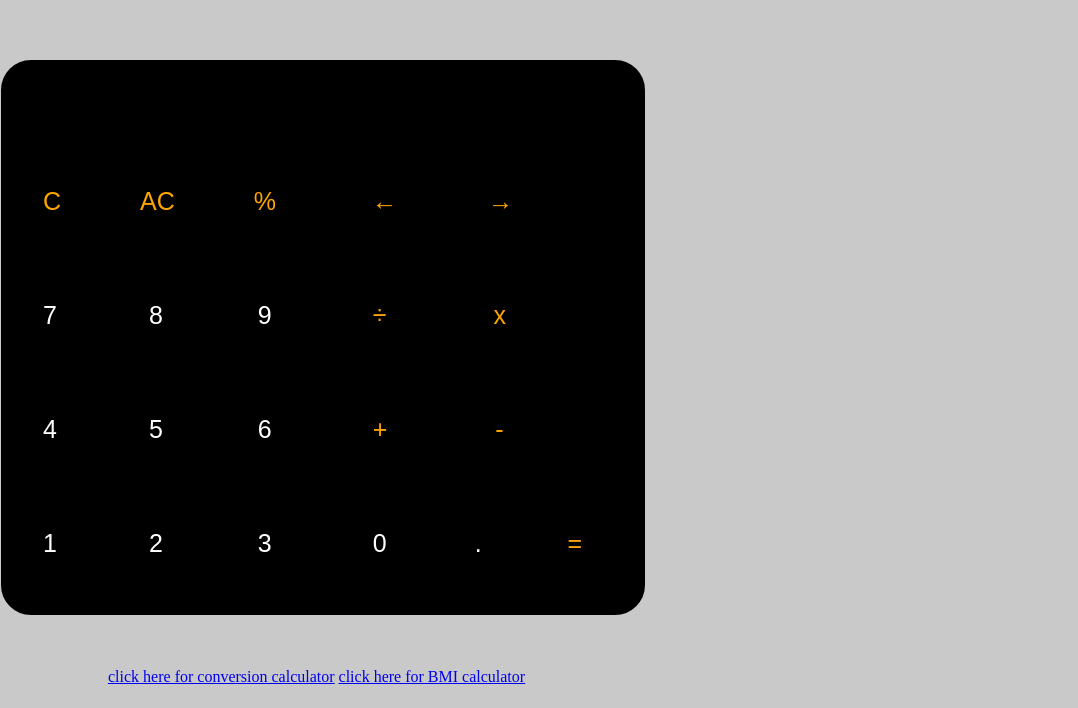
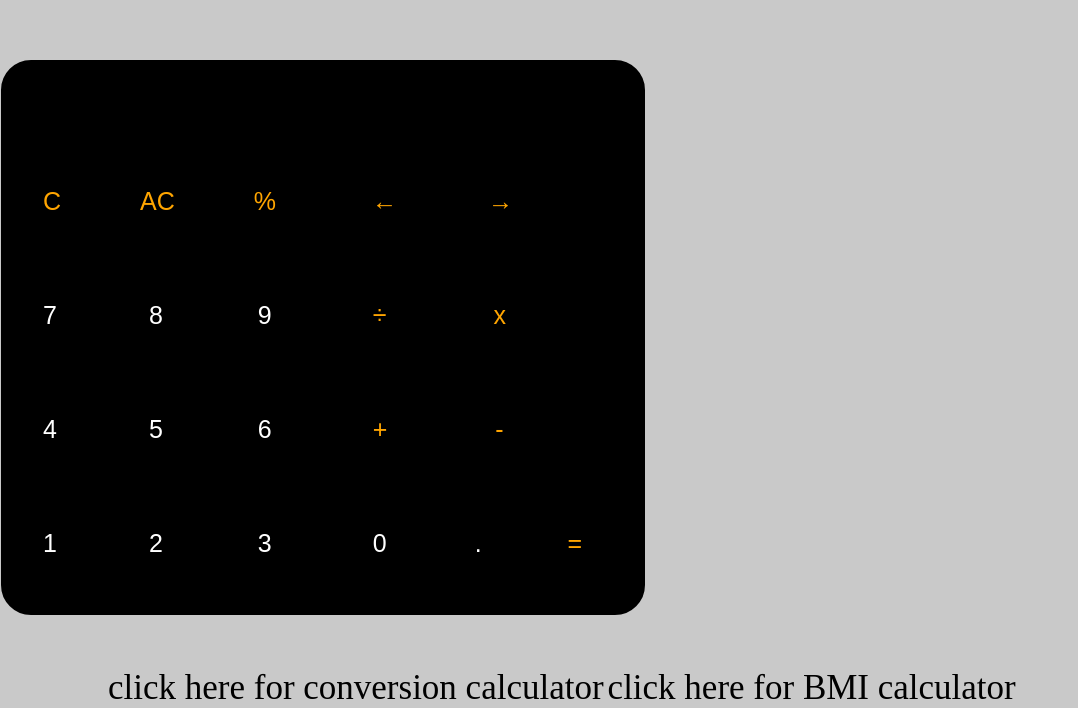
Before and after one commit to Himanshu073/calci555, a plain HTML site: page index.html in a window 1280 px wide. Shown: the part 140-848 px from the top of the page, without its empty margins (0-1078 px from the left). Before the commit the page ends 826 px from the top, so only its background shows below. Drawn offline with Linux system fonts and the light colour scheme.

Commit message:
Update enjoy.css

```diff
--- a/enjoy.css
+++ b/enjoy.css
@@ -130,7 +130,13 @@ button{
     left: 100px;
 }
 
-#cl {
+#cl2 {
+    font-size: 35px;
+    color: black;
+    text-decoration: solid;
+}
+
+#cl3 {
     font-size: 35px;
     color: black;
     text-decoration: solid;
```
